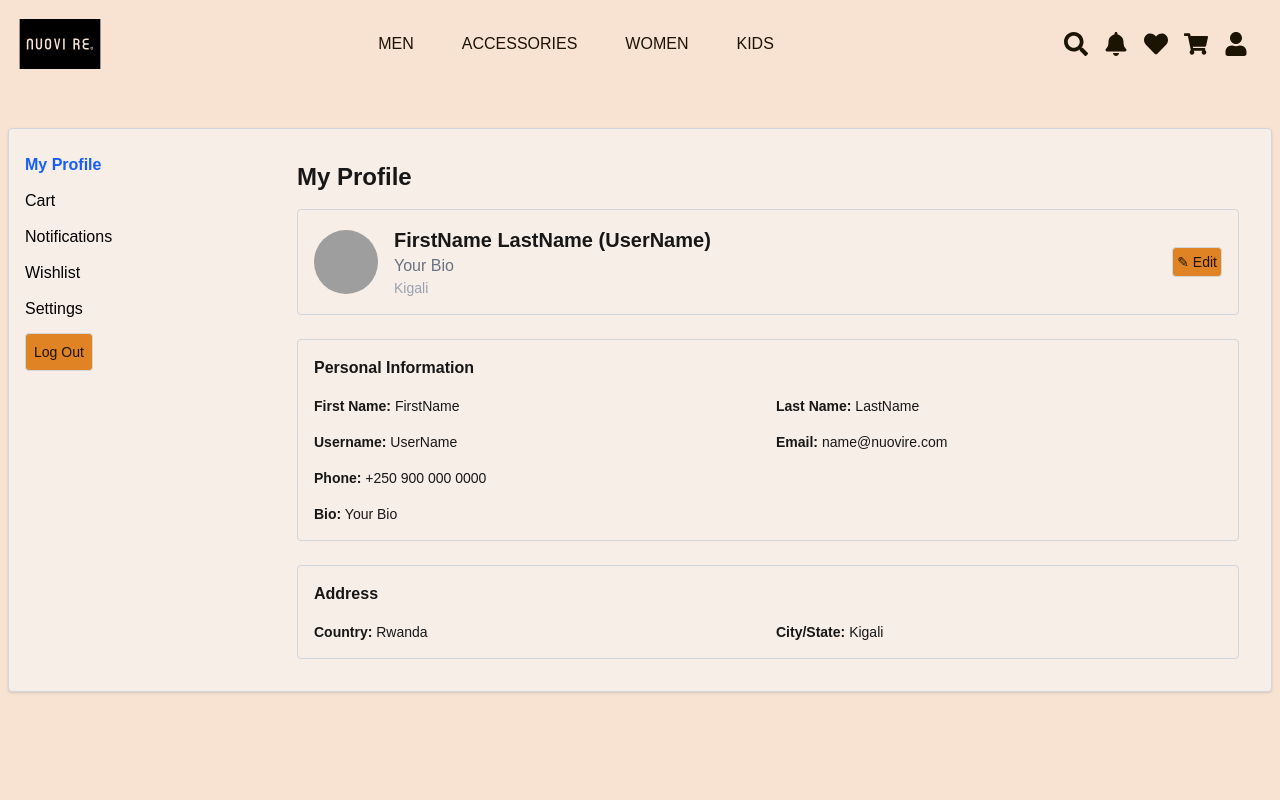
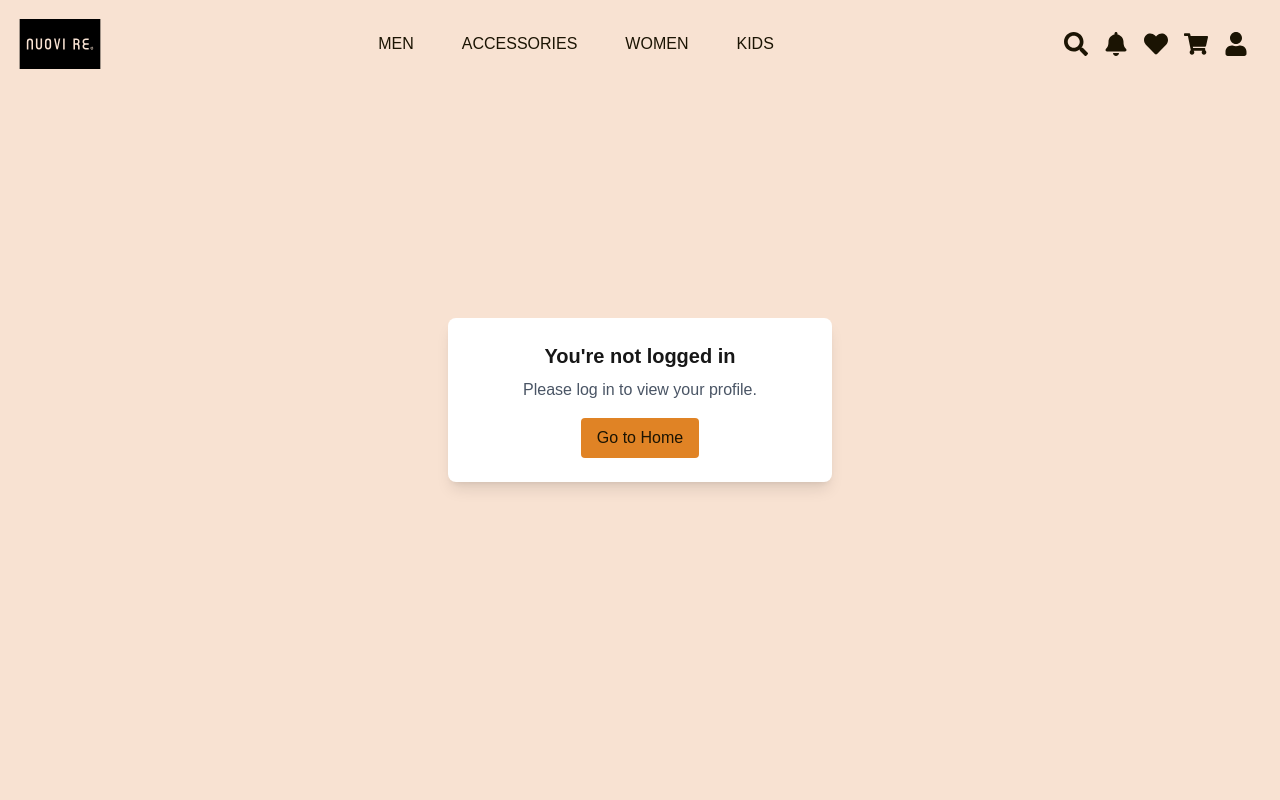
Before and after one commit to kawaben/inganjiapp, a Next.js app: page /user in a window 1280 px wide. Shown: the top 800 px of the page. Built offline with nearby package versions, Linux system fonts and the light colour scheme; sample sign-in values are in the browser's storage; grey boxes are pictures that could not be loaded.

Commit message:
added blank page for no login on userpage

```diff
--- a/app/user/page.js
+++ b/app/user/page.js
@@ -10,17 +10,7 @@ export default function UserPage() {
   const [activeSection, setActiveSection] = useState("My Profile");
 
 
-  const [user, setUser] = useState({
-      firstname: "FirstName",
-      lastname: "LastName",
-      username: "UserName",
-      email: "name@nuovire.com",
-      phone: "+250 900 000 0000",
-      bio: "Your Bio",
-      location: "Kigali",
-      country: "Rwanda",
-      image: "https://randomuser.me/api/portraits/men/92.jpg",
-    });
+  const [user, setUser] = useState(null);
   const [isModalOpen, setIsModalOpen] = useState(false);
 
   const [formData, setFormData] = useState(
@@ -69,6 +59,22 @@ export default function UserPage() {
   }, [loading, authenticated]);
 
   if (loading || !authenticated) return null;
+  if (!user) {
+    return (
+      <div className="min-h-screen bg-[#f8e2d2] flex items-center justify-center text-center p-4">
+        <div className="bg-white p-6 rounded-lg shadow-lg max-w-sm w-full">
+          <h2 className="text-xl font-semibold mb-2">You're not logged in</h2>
+          <p className="text-gray-600 mb-4">Please log in to view your profile.</p>
+          <a
+            href="/"
+            className="inline-block bg-[#e08325] text-white px-4 py-2 rounded hover:bg-[#c46d1d]"
+          >
+            Go to Home
+          </a>
+        </div>
+      </div>
+    );
+  }
 
 
 
```
